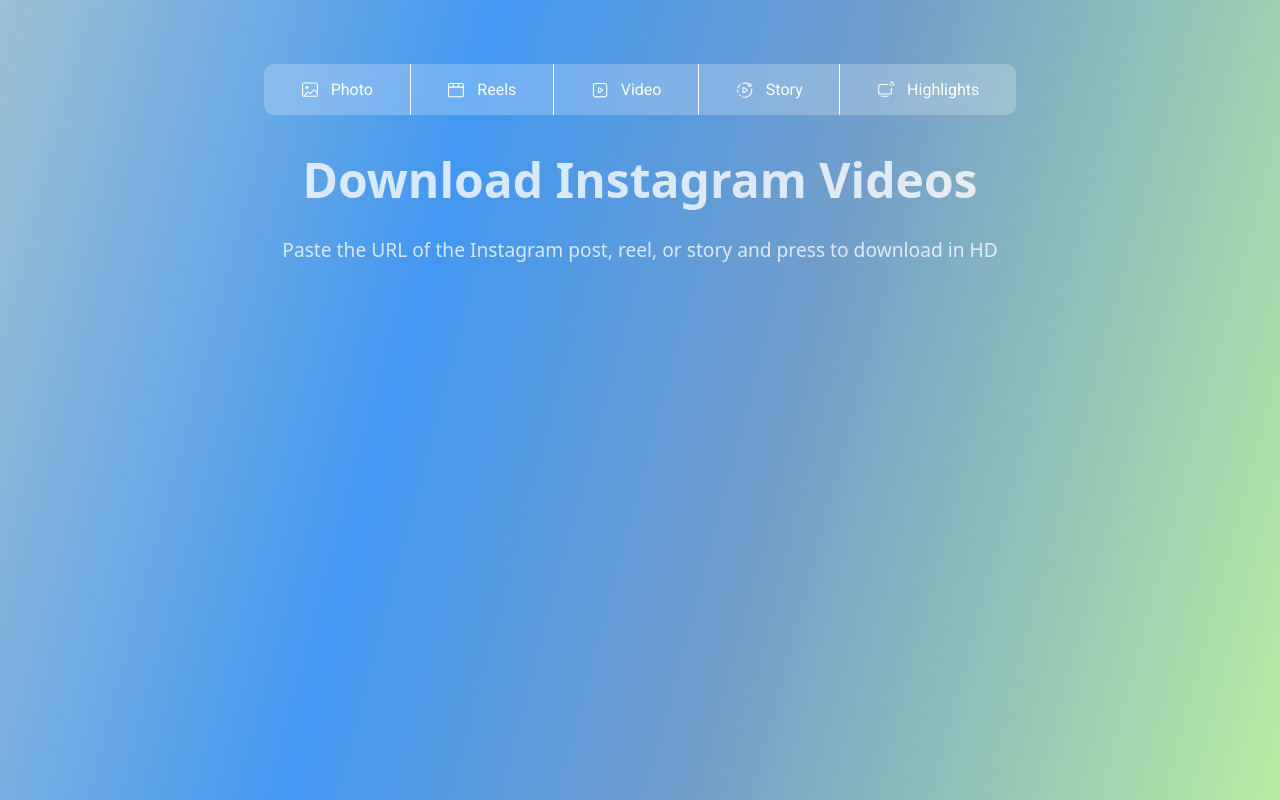
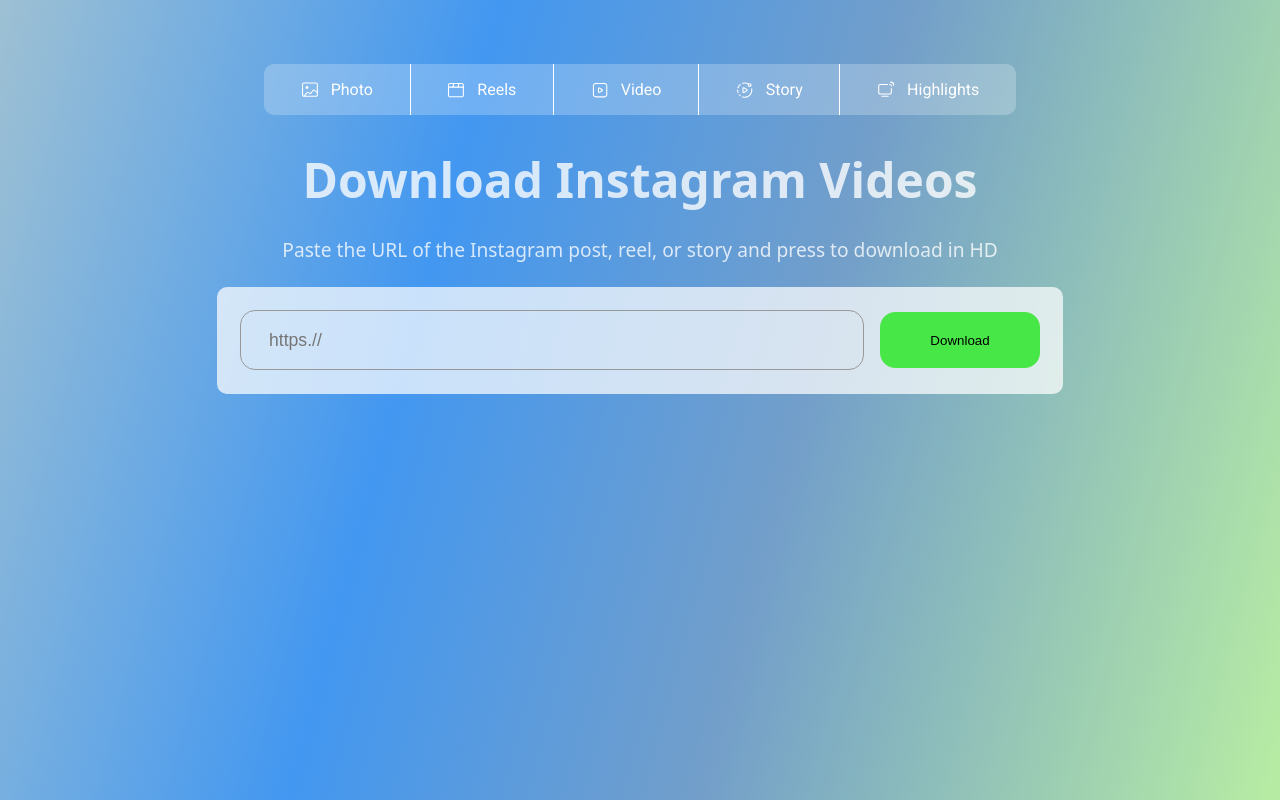
Before and after one commit to dvlpr2003/Instagram-media-downloader, a React (Vite) app: page / in a window 1280 px wide. Built offline with nearby package versions, Linux system fonts and the light colour scheme; a web font is replaced by a local one.

Commit message:
section-1

```diff
--- a/src/Home/container-1.jsx
+++ b/src/Home/container-1.jsx
@@ -44,8 +44,12 @@
                 <Section1H1/>
             </div>
             <div id="p-w3-c7">
-                <SectionP/>
+                <Section1P/>
             </div>
+            <form id="input-w3-c7-form">
+                <Section1Input/>
+
+            </form>
         </div>
     )
 }
@@ -54,8 +58,19 @@
         <h1>Download Instagram Videos</h1>
     )
 }
-function SectionP(){
+function Section1P(){
     return(
         <p>Paste the URL of the Instagram post, reel, or story and press to download in HD</p>
     )
 }
+function Section1Input(){
+    return(
+        <div id="input-w3-c7-main">
+            <div id="input-w3-c7-main-element">
+                <input type="text" className="input-w3-c7" placeholder="https.//"/>
+                <button type="submit" className="input-w3-c7-btn">Download</button>
+            </div>
+
+        </div>
+    )
+}
--- a/src/Home/container.css
+++ b/src/Home/container.css
@@ -79,10 +79,51 @@
 
 }
 #p-w3-c7{
+    margin-bottom: 1.5rem;
     font-size: 1.2rem;
     font-family: ui-sans-serif, system-ui, sans-serif, Apple Color Emoji, Segoe UI Emoji, Segoe UI Symbol, Noto Color Emoji;
     color: #ffffffc7;
     text-align: center;
+
+}
+#input-w3-c7-form{
+    padding: 1.45rem;
+    width:50rem;
+    background-color: #ffffffb7;
+    border-radius: 10px;
+    display: flex;
+    justify-content: center;
+    align-items: center;
+}
+#input-w3-c7-main{
+    flex-grow: 1;
+}
+#input-w3-c7-main-element{
+    display: flex;
+    justify-content: center;
+    align-items: center;
+    flex-wrap: wrap;
+    gap: 1rem;
+}
+.input-w3-c7{
+    font-size: 1.1rem;
+    color: rgb(137, 136, 136);
+    /* width: 30rem; */
+    flex-grow: 1;
+    /* font-family: inherit; */
+    height: 3.5rem;
+    border: 1px solid #999999;
+    border-radius:15px ;
+    padding-left: 1.75rem;
+    outline: none;
+    background-color: inherit;
+}
+.input-w3-c7-btn{
+    height: 3.5rem;
+    width: 10rem;
+    border-radius: 15px;
+    border: 1px solid #48e748;
+    background-color: #48e748;
 }
 @media(min-width:50px) and (max-width:300px){
     .name-w3-c7{
@@ -99,6 +140,9 @@
         font-size: .5rem;
         line-height: 0.9rem;
 
+    }
+    #input-w3-c7-form{
+        width: auto;
     }
 
 }
@@ -119,6 +163,9 @@
         line-height: 1.4rem;
 
     }
+    #input-w3-c7-form{
+        width: auto;
+    }
 }
 @media(min-width:550px) and (max-width:750px){
     .name-w3-c7{
@@ -135,5 +182,8 @@
         font-size: 1rem;
         line-height: 1.75rem;
     }
+    #input-w3-c7-form{
+        width: 30rem;
+    }
 
 }
```
